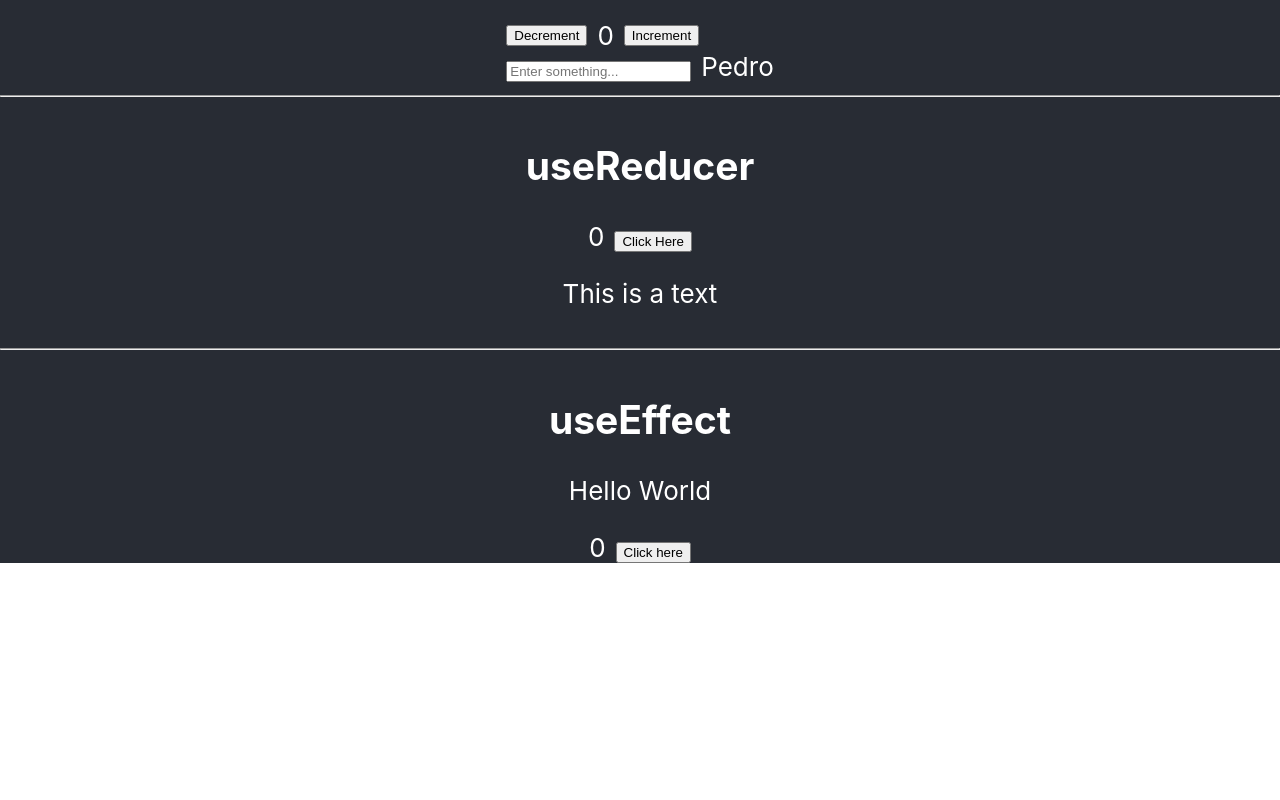
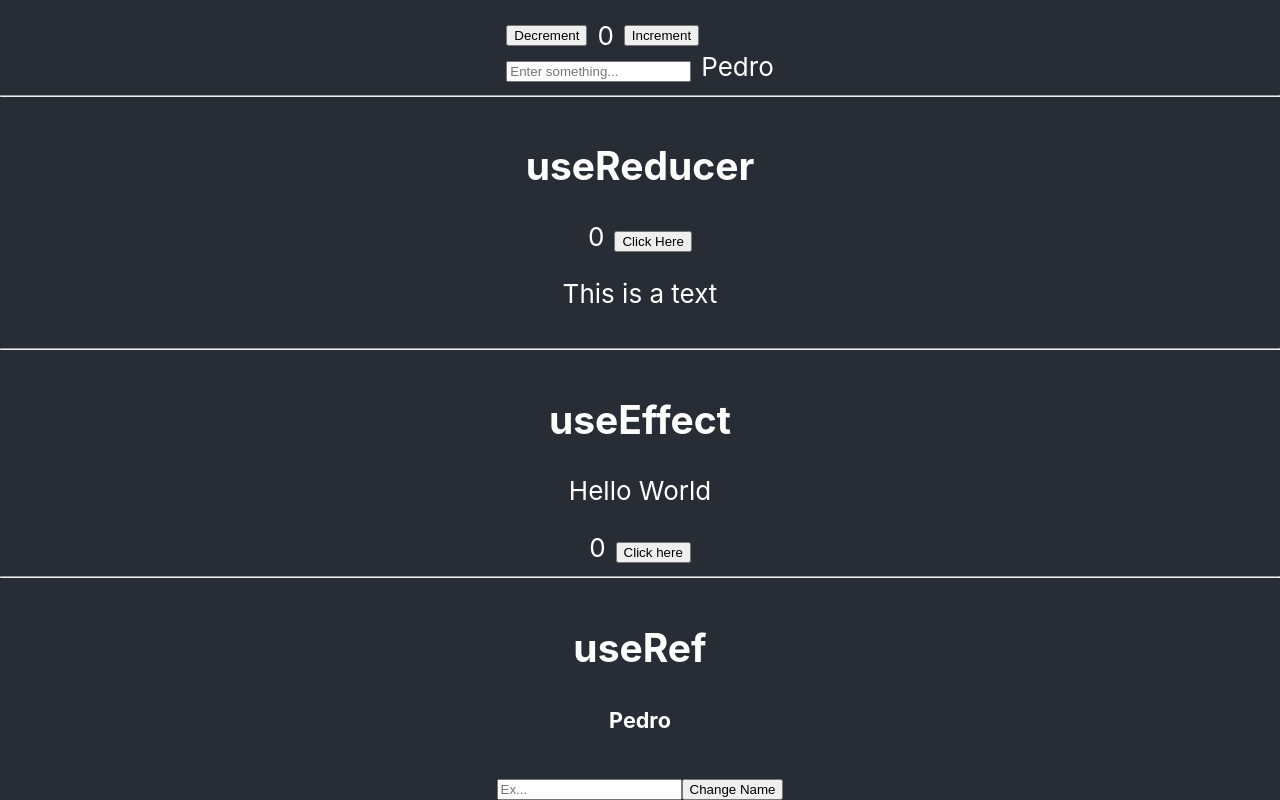
Before and after one commit to PMGH/react-hooks-examples, a React (Create React App) app: page / in a window 1280 px wide. Shown: the part 440-1240 px from the top of the page. Before the commit the page ends 1003 px from the top, so only its background shows below. Built offline with nearby package versions, Linux system fonts and the light colour scheme; no server answers.

Commit message:
add useRef example

```diff
--- a/src/App.js
+++ b/src/App.js
@@ -2,6 +2,7 @@ import './App.css';
 import { SectionSeparator } from './components/sectionSeparator';
 import { UseEffectTutorial } from './examples/useEffect/useEffect';
 import { ReducerTutorial } from "./examples/useReducer/useReducer";
+import { UseRefTutorial } from "./examples/useRef/useRef";
 import {
   StateTutorial
 } from "./examples/useState/useState";
@@ -18,6 +19,8 @@ function App() {
         <ReducerTutorial />
         <SectionSeparator />
         <UseEffectTutorial />
+        <SectionSeparator />
+        <UseRefTutorial />
       </header>
     </div>
   );
--- /dev/null
+++ b/src/examples/useRef/useRef.js
@@ -0,0 +1,28 @@
+import { useRef } from 'react';
+
+// useRef is the easiest way to reference and manipulate DOM elements
+
+export const UseRefTutorial = () => {
+  // setup a ref
+  const inputRef = useRef(null);
+
+  const onClick = (event) => {
+    console.log({ inputRef: inputRef.current, inputRefValue: inputRef.current.value })
+    // focus on the input when you click on the button
+    inputRef.current.focus();
+    // clear the input
+    inputRef.current.value = '';
+  }
+
+  return (
+    <section>
+      <h1>useRef</h1>
+      <div>
+        <h5>Pedro</h5>
+        {/* set the ref prop to the useRef variable you set above */}
+        <input type="text" placeholder="Ex..." ref={inputRef} />
+        <button onClick={onClick}>Change Name</button>
+      </div>
+    </section>
+  )
+}
```
